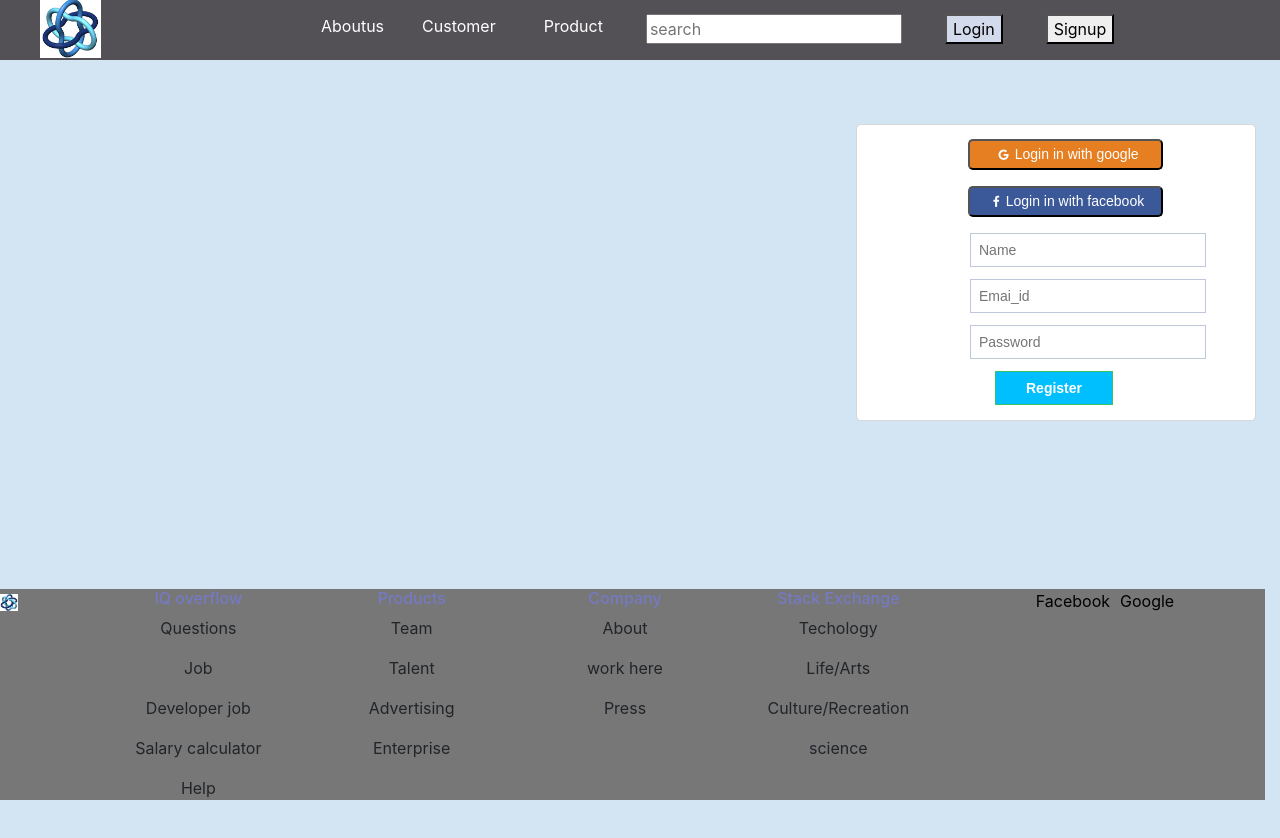
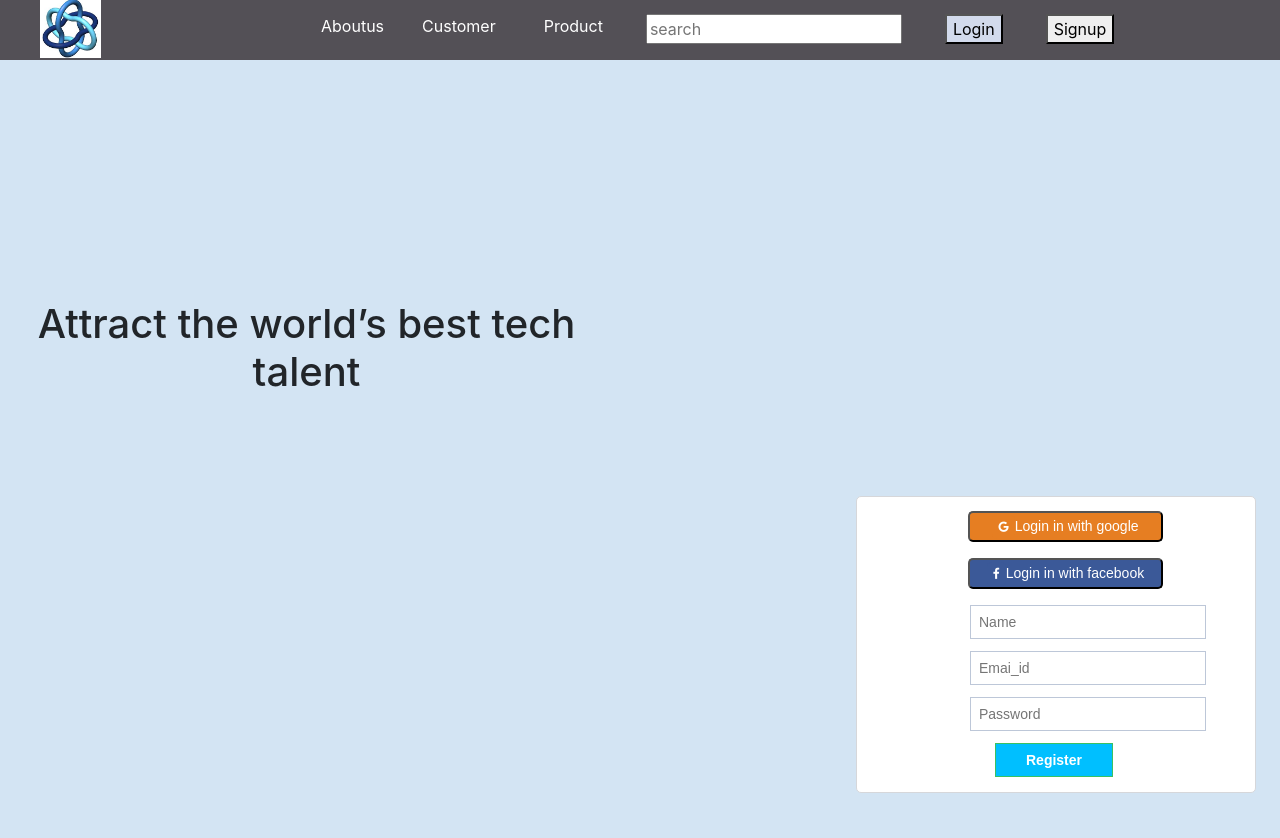
Before and after one commit to vasavigowda/Project_frontend, a React (Create React App) app: page /register in a window 1280 px wide. Shown: the top 838 px of the page. Before the commit the page ends 800 px from the top, so only its background shows below. Built offline with nearby package versions, Linux system fonts and the light colour scheme.

Commit message:
fourth hm commit

```diff
--- a/package.json
+++ b/package.json
@@ -16,6 +16,7 @@
     "react-image": "^2.2.2",
     "react-redux": "^7.1.3",
     "react-router": "^5.1.2",
+    "react-router-dom": "^5.1.2",
     "react-scripts": "3.3.0",
     "react-social-icons": "^4.1.0",
     "react-social-media-icons": "^1.1.0",
--- a/src/Components/Register/Register.css
+++ b/src/Components/Register/Register.css
@@ -37,3 +37,6 @@ form input {
   color: #6B8E23;
   margin-bottom: 10px;
 }
+.regcontainer{
+  margin-top: 300px !important;
+}
--- a/src/Components/Register/Register.js
+++ b/src/Components/Register/Register.js
@@ -32,7 +32,6 @@ class Register extends React.Component {
           let fields = {};
           fields["username"] = "";
           fields["emailid"] = "";
-          fields["mobileno"] = "";
           fields["password"] = "";
           this.setState({fields:fields});
           alert("Form submitted");
@@ -64,26 +63,12 @@ class Register extends React.Component {
       }
 
       if (typeof fields["emailid"] !== "undefined") {
-        //regular expression for email validation
         var pattern = new RegExp(/^(("[\w-\s]+")|([\w-]+(?:\.[\w-]+)*)|("[\w-\s]+")([\w-]+(?:\.[\w-]+)*))(@((?:[\w-]+\.)*\w[\w-]{0,66})\.([a-z]{2,6}(?:\.[a-z]{2})?)$)|(@\[?((25[0-5]\.|2[0-4][0-9]\.|1[0-9]{2}\.|[0-9]{1,2}\.))((25[0-5]|2[0-4][0-9]|1[0-9]{2}|[0-9]{1,2})\.){2}(25[0-5]|2[0-4][0-9]|1[0-9]{2}|[0-9]{1,2})\]?$)/i);
         if (!pattern.test(fields["emailid"])) {
           formIsValid = false;
           errors["emailid"] = "*Please enter valid email-ID.";
         }
       }
-
-      if (!fields["mobileno"]) {
-        formIsValid = false;
-        errors["mobileno"] = "*Please enter your mobile no.";
-      }
-
-      if (typeof fields["mobileno"] !== "undefined") {
-        if (!fields["mobileno"].match(/^[0-9]{10}$/)) {
-          formIsValid = false;
-          errors["mobileno"] = "*Please enter valid mobile no.";
-        }
-      }
-
       if (!fields["password"]) {
         formIsValid = false;
         errors["password"] = "*Please enter your password.";
@@ -103,8 +88,16 @@ class Register extends React.Component {
     }
   render() {
     return (
+      <div>
+       <div className="row">
     <div id="main-registration-container">
-      <p>Attract the world’s best tech talent</p>
+      <div className="col-xs-6 col-sm-6 col-md-6 col-lg-6">
+
+        <h1 className="regcontainer"> Attract the world’s best tech talent</h1>
+
+
+      </div>
+      <div className="col-xs-6 col-sm-6 col-md-6 col-lg-6">
      <div id="register">
 
         <button className="googleicon"><a href="https://www.google.co.in/" class="fa fa-google"></a>Login in with google</button><br/><br/>
@@ -119,9 +112,14 @@ class Register extends React.Component {
         <input type="submit" className="button"  value="Register"/>
         </form>
     </div>
-    <Nav/>
-    <Footer/>
+    </div>
+    </div>
 </div>
+
+<Nav/>
+    {/* <Footer/
+    > */}
+    </div>
 
       );
   }
```
Also changed, not shown: 1 other file (tests, documents, lock files or other folders).
